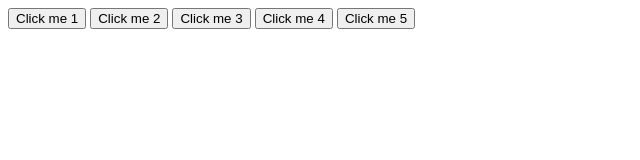
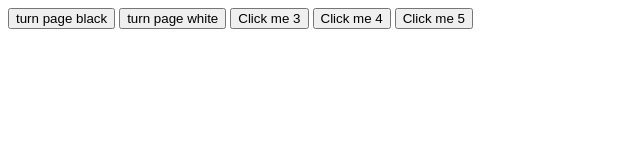
Before and after one commit to tejaswigowda/ame220Fall2020, a plain HTML site: page jQuery/index.html in a window 1280 px wide. Shown: the whole page, without its empty margins (0-640 px from the left). Drawn offline with nearby package versions, Linux system fonts and the light colour scheme.

Commit message:
in class

```diff
--- a/jQuery/index.html
+++ b/jQuery/index.html
@@ -3,9 +3,9 @@
 <head>
 <script src="https://ajax.googleapis.com/ajax/libs/jquery/3.5.1/jquery.min.js"></script>
 </head>
-<body onload='alert(1+3)'>
-  <button onclick='alert(4+5)'> Click me 1</button>
-  <button onclick='alert(43+534)'> Click me 2</button>
+<body onload='alert(1+3)' style='background-color:white'>
+  <button onclick='$("body").attr("style", "background-color:black")'> turn page black</button>
+  <button onclick='$("body").attr("style", "background-color:white")'> turn page white</button>
   <button onclick='alert(41+54)'> Click me 3</button>
   <button onclick='alert(124+35)'> Click me 4</button>
   <button onclick='alert(234+35)'> Click me 5</button>
```
